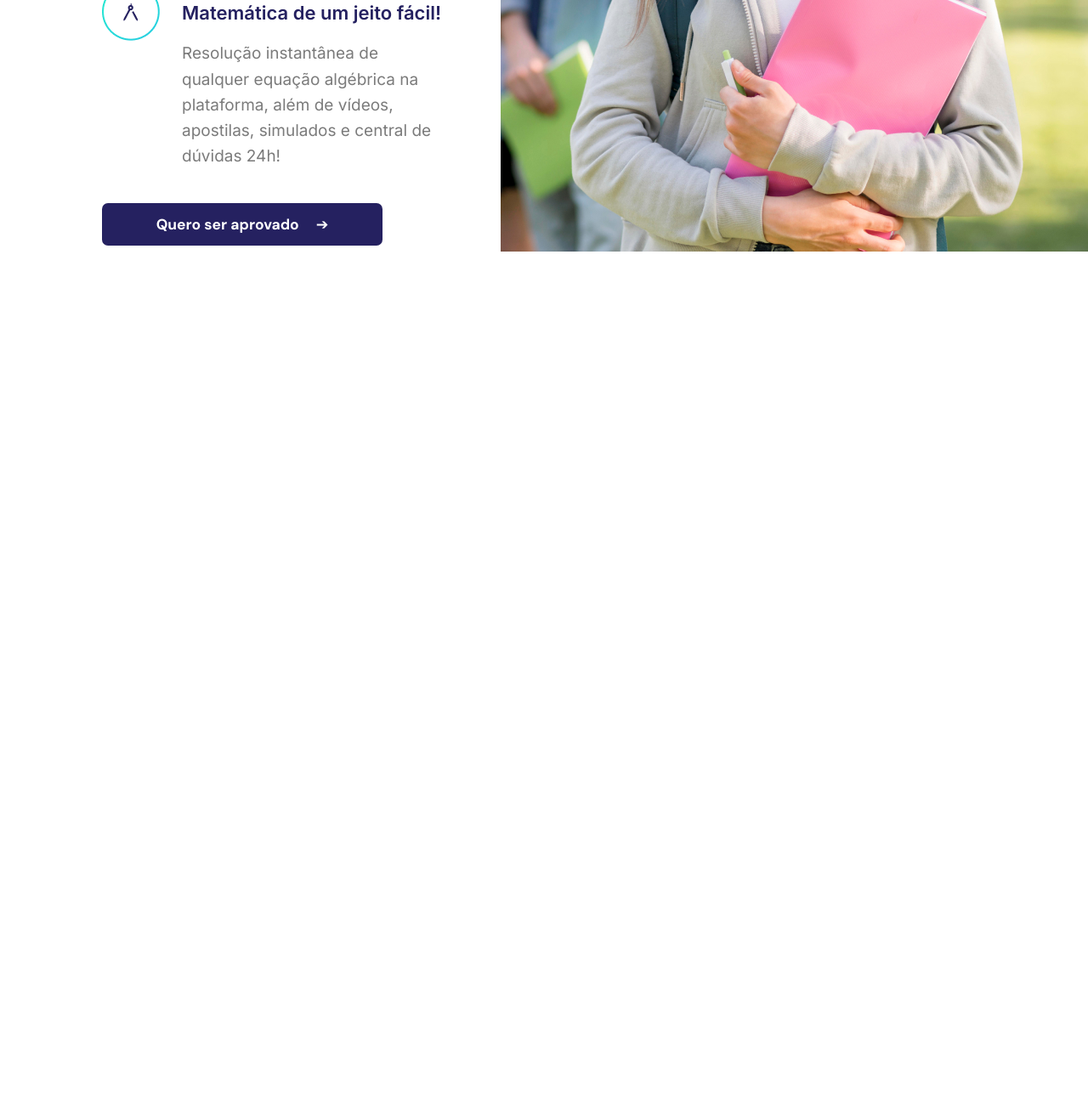
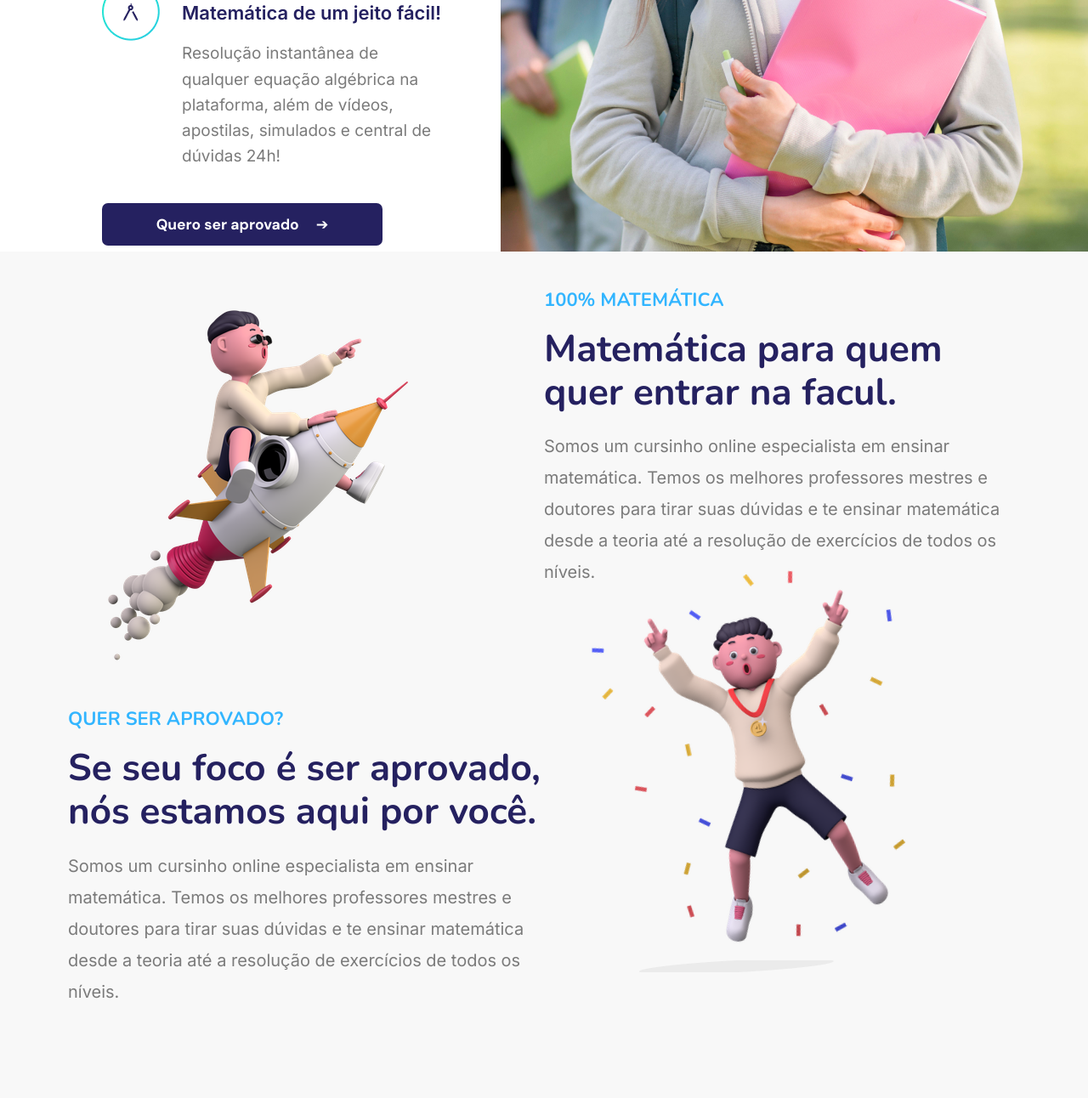
Before and after one commit to guixavier77/desafio-landingpage, a plain HTML site: page index.html in a window 1280 px wide. Shown: the part 1325-2617 px from the top of the page at 85% size. Before the commit the page ends 1681 px from the top, so only its background shows below. Drawn offline with nearby package versions, Linux system fonts and the light colour scheme.

Commit message:
seçao informativa

```diff
--- a/css/style.css
+++ b/css/style.css
@@ -232,9 +232,80 @@ font-family: 'Nunito', sans-serif; */
 }
 /* FIM INFO */
 
-.teste {
-  height: 60px;
+/* INICIO DIVULG */
+.divulg {
+  font-family: "Nunito", sans-serif;
+  background: #f8f8f8;
+  display: grid;
+  grid-template-areas:
+    "menino-foguete text-foguete"
+    "text-confete menino-confete";
+  grid-template-columns: 1fr 1fr;
+  grid-template-rows: 40% 60%;
 }
+
+.divulg .menino-foguete {
+  grid-area: menino-foguete;
+  padding: 50px 0 0 80px;
+}
+
+.divulg .text-foguete {
+  grid-area: text-foguete;
+  padding: 45px 100px 0 0px;
+}
+.divulg h2,
+h3 {
+  margin-bottom: 20px;
+}
+
+.divulg .menino-confete {
+  position: relative;
+  grid-area: menino-confete;
+  padding-top: 320px;
+  grid-row: 1 / 3;
+}
+
+.divulg .menino-confete::after {
+  content: "";
+  display: block;
+  background: url("../img/sombra-chao.png") no-repeat center;
+  position: absolute;
+  top: 834px;
+  left: 112px;
+  width: 229px;
+  height: 14px;
+}
+
+.divulg .text-confete {
+  grid-area: text-confete;
+  padding: 140px 0 0 80px;
+}
+.divulg h3 {
+  font-weight: 700;
+  font-size: 22px;
+  color: #32b5ff;
+  text-transform: uppercase;
+}
+
+.divulg h2 {
+  font-weight: 700;
+  font-size: 44px;
+  color: #252160;
+}
+
+.divulg p {
+  font-family: "Inter", sans-serif;
+  font-weight: 400;
+  font-size: 20px;
+  line-height: 37px;
+  color: #7b7b7b;
+}
+
+/* FIM DIVULG */
+
+/* PLANOS */
+
+/*  */
 /* JAVASCRIPT */
 .js [data-anime] {
   opacity: 0;
--- a/index.html
+++ b/index.html
@@ -82,17 +82,45 @@
     <div class="right">
       <img src="img/garota.jpg" alt="">
     </div>
-
-
-
   </section>
 
 
+  <section class="divulg">
+    <div class="menino-foguete">
+      <img src="img/menino-foguete.png" alt="">
+    </div>
+    <div class="text-foguete">
+      <h3>100% Matemática</h3>
+      <h2>Matemática para quem quer entrar na facul.</h2>
+      <p>Somos um cursinho online especialista em ensinar matemática. Temos os melhores professores mestres e doutores para tirar suas dúvidas e te ensinar matemática desde a teoria até a resolução de exercícios de todos os níveis.</p>
+    </div>
+    <div class="menino-confete">
+      <img src="img/menino-confete.png" alt="">
+    </div>
+    <div class="text-confete">
+      <h3>Quer ser aprovado?</h3>
+      <h2>Se seu foco é ser aprovado, nós estamos aqui por você.</h2>
+      <p>Somos um cursinho online especialista em ensinar matemática. Temos os melhores professores mestres e doutores para tirar suas dúvidas e te ensinar matemática desde a teoria até a resolução de exercícios de todos os níveis.</p>
+    </div>
+  </section>
 
+  <!-- <section class="planos">
+    <h3>Nossos planos</h3>
+    <h2>Invista no seu futuro</h2>
 
-  <section class="teste">
+    <div class="card">
+      <h3>1 ano de acesso</h3>
+      <h2>Plano Recomendado</h2>
 
-  </section>
+      <p>vantagens</p>
+
+      <ul>
+        <li></li>
+      </ul>
+    </div>
+
+  </section> -->
+
   <script src="js/simple-anime.js"></script>
   <script src="js/script.js"></script>
 
```
Also changed, not shown: img/70 desconto.png (added), img/menino-confete.png (added), img/menino-foguete.png (added), img/sombra-chao.png (added).
